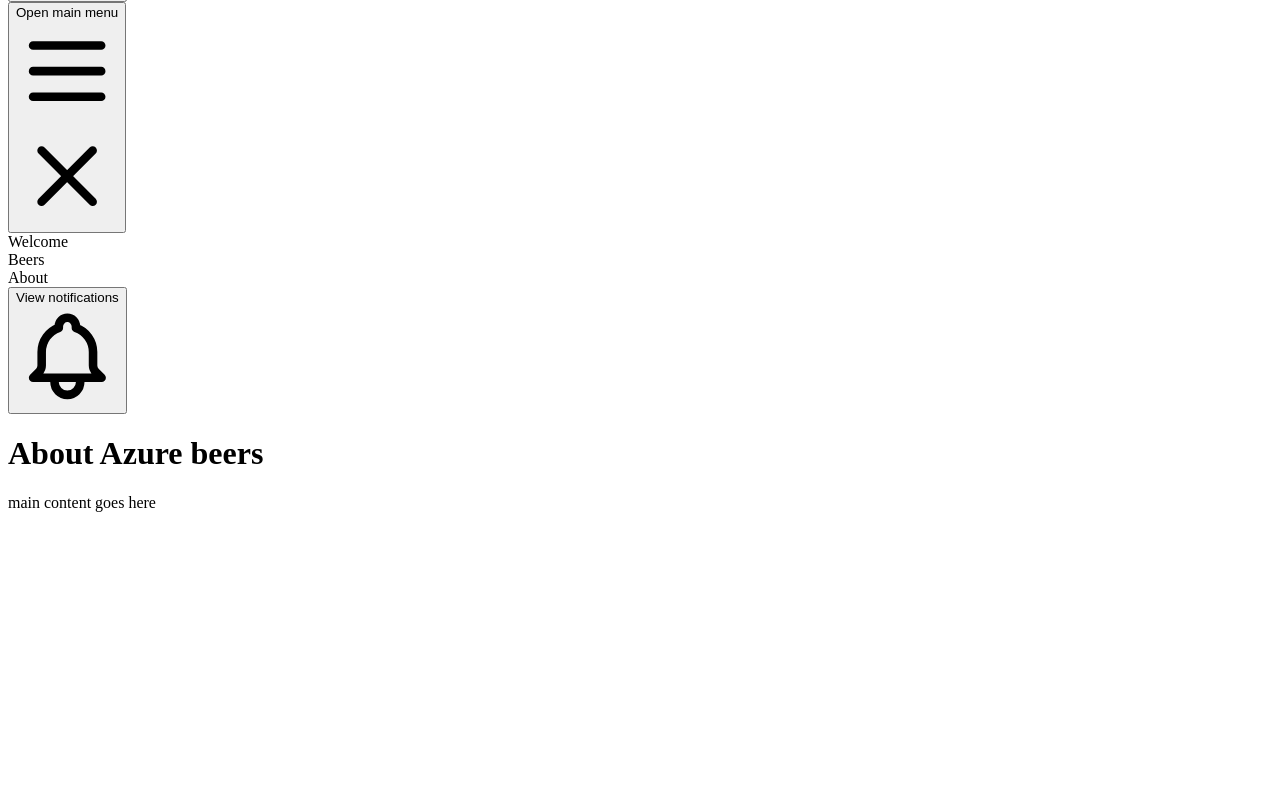
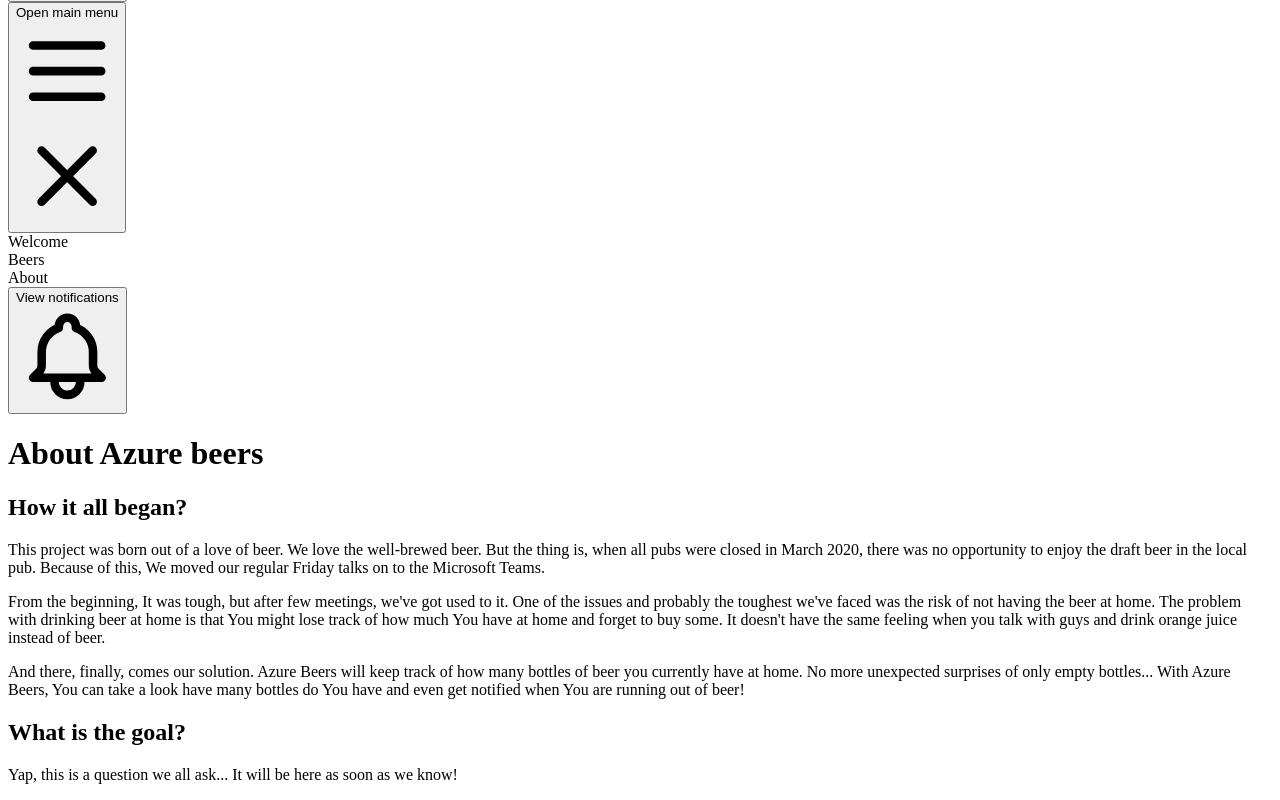
Before and after one commit to czM1K3/AzureBeers, a Next.js app: page /about in a window 1280 px wide. Shown: the part 491-1291 px from the top of the page. Before the commit the page ends 1011 px from the top, so only its background shows below. Built offline with nearby package versions, Linux system fonts and the light colour scheme.

Commit message:
Changes to About page

```diff
--- a/pages/about.tsx
+++ b/pages/about.tsx
@@ -20,8 +20,43 @@
         </div>
       </header>
       <main>
-        <div className="max-w-7xl mx-auto py-6 sm:px-6 lg:px-8">
-          main content goes here
+        <div className="max-w-7xl mx-auto py-6 lg:px-8">
+          <h2 className="text-2xl font-bold text-gray-900">
+            How it all began?
+          </h2>
+        </div>
+        <div className="max-w-7xl mx-auto sm:px-6 lg:px-8">
+          <div className="HowItStarted max-w-3xl m-4">
+            <p className="m-4">
+              This project was born out of a love of beer.
+              We love the well-brewed beer. But the thing is, when all pubs were closed in March 2020, there was no opportunity to enjoy the draft beer in the local pub.
+              Because of this, We moved our regular Friday talks on to the Microsoft Teams.
+            </p>
+            <p className="m-4">
+              From the beginning, It was tough, but after few meetings,
+              we've got used to it. One of the issues and probably the toughest we've
+              faced was the risk of not having the beer at home. The problem with drinking beer at home is that You might lose track
+              of how much You have at home and forget to buy some. It doesn't have the same feeling when you talk with guys and drink orange juice instead of beer.
+            </p>
+            <p className="m-4">
+              And there, finally, comes our solution. Azure Beers will keep track of how many bottles of beer you currently have at home.
+              No more unexpected surprises of only empty bottles... With Azure Beers, You can take a look have many bottles do You have and even get notified when
+              You are running out of beer!
+            </p>
+          </div>
+        </div>
+
+        <div className="max-w-7xl mx-auto py-6 lg:px-8">
+          <h2 className="text-2xl font-bold text-gray-900">
+            What is the goal?
+          </h2>
+        </div>
+        <div className="max-w-7xl mx-auto sm:px-6 lg:px-8">
+          <div className="HowItStarted max-w-3xl m-4">
+            <p className="m-4">
+              Yap, this is a question we all ask... It will be here as soon as we know!
+            </p>
+          </div>
         </div>
       </main>
     </>
```
